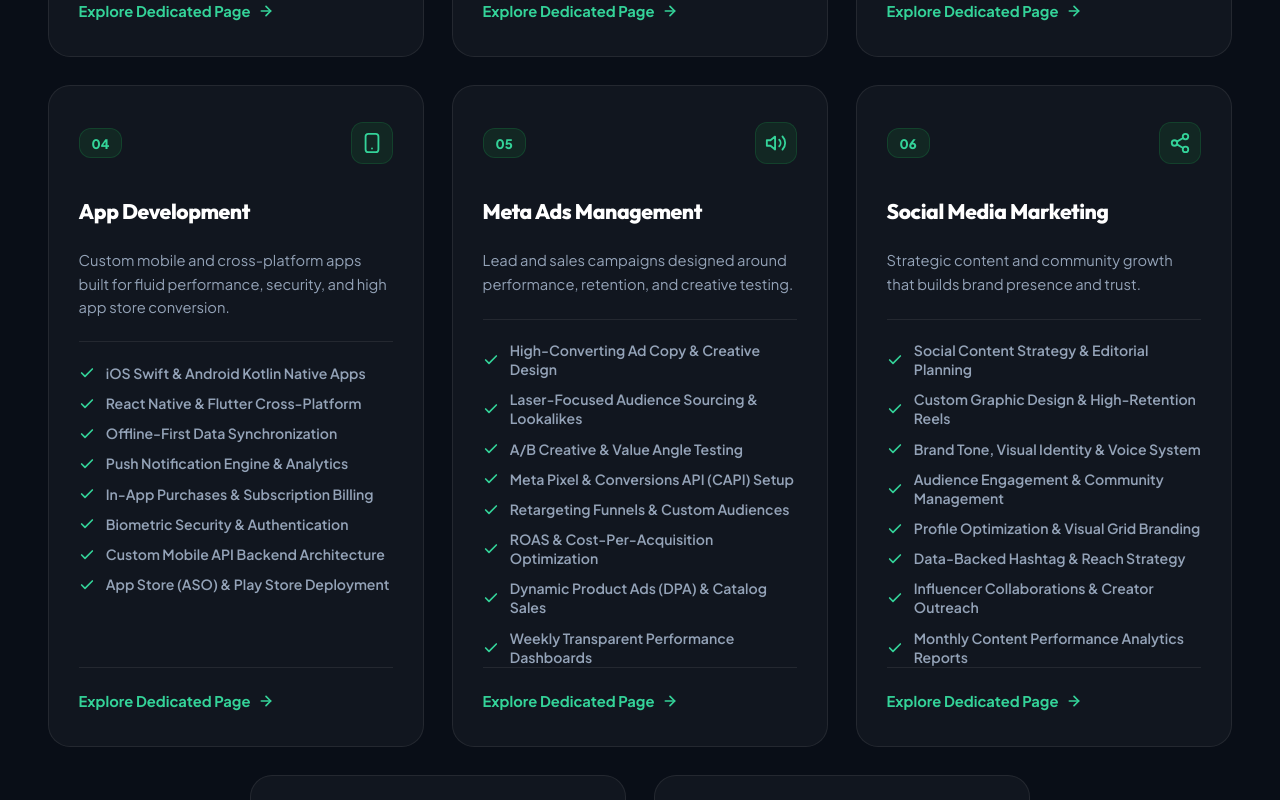
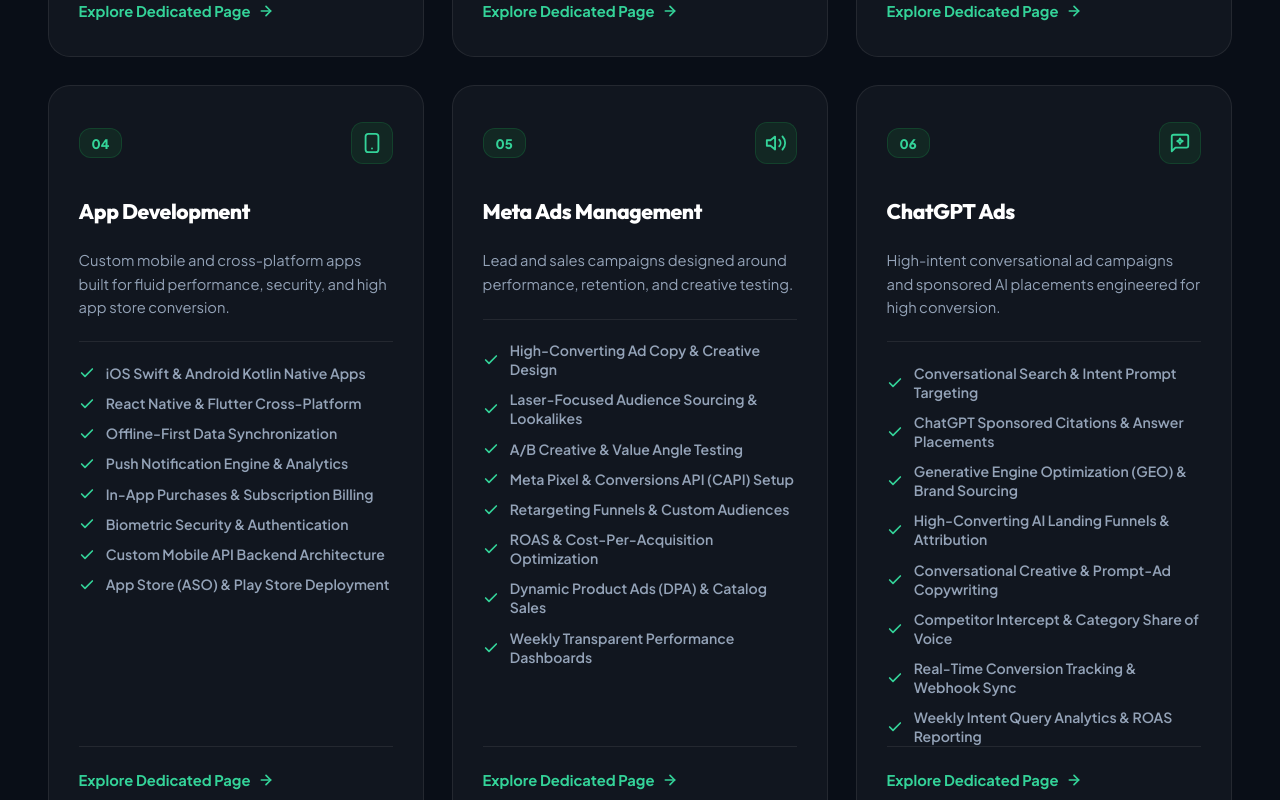
Before and after one commit to viralgajera07/korvex, a React (Vite) app: page / in a window 1280 px wide. Shown: the part 1940-2740 px from the top of the page. Built offline with nearby package versions, Linux system fonts and the light colour scheme; the HTML template or start-up script is replaced by a standard one.

Commit message:
Updated code

```diff
--- a/src/components/ContactForm.jsx
+++ b/src/components/ContactForm.jsx
@@ -104,7 +104,9 @@
                   { value: 'E-commerce Store', label: 'E-commerce' },
                   { value: 'AI & ML Development', label: 'AI & ML Development' },
                   { value: 'App Development', label: 'App Development' },
-                  { value: 'Digital Marketing', label: 'Digital Marketing' },
+                  { value: 'Meta Ads Management', label: 'Meta Ads Management' },
+                  { value: 'ChatGPT Ads', label: 'ChatGPT Ads' },
+                  { value: 'Social Media Marketing', label: 'Social Media Marketing' },
                   { value: 'Full Scale Growth Funnel', label: 'Both' },
                 ]}
                 value={formData.service}
--- a/src/components/Footer.jsx
+++ b/src/components/Footer.jsx
@@ -34,6 +34,7 @@
             <li><Link to="/services/ai-ml-development">AI &amp; ML Development</Link></li>
             <li><Link to="/services/app-development">App Development</Link></li>
             <li><Link to="/services/meta-ads-management">Meta Ads Management</Link></li>
+            <li><Link to="/services/chatgpt-ads">ChatGPT Ads</Link></li>
             <li><Link to="/services/social-media-marketing">Social Media Marketing</Link></li>
             <li><Link to="/services/analytics-maintenance">Analytics &amp; Maintenance</Link></li>
             <li><Link to="/services/growth-strategy">Growth Strategy</Link></li>
--- a/src/components/ServiceIcon.jsx
+++ b/src/components/ServiceIcon.jsx
@@ -53,6 +53,13 @@
           <path d="M19.07 4.93a10 10 0 0 1 0 14.14"></path>
         </svg>
       );
+    case 'chatgpt-ads':
+      return (
+        <svg className={className} width={width} height={height} viewBox="0 0 24 24" fill="none" stroke="currentColor" strokeWidth="2" strokeLinecap="round" strokeLinejoin="round">
+          <path d="M21 15a2 2 0 0 1-2 2H7l-4 4V5a2 2 0 0 1 2-2h14a2 2 0 0 1 2 2z"></path>
+          <path d="M12 7l1 2 2 1-2 1-1 2-1-2-2-1 2-1 1-2z"></path>
+        </svg>
+      );
     case 'social-media-marketing':
     case 'social-marketing':
       return (
--- a/src/data/servicesData.js
+++ b/src/data/servicesData.js
@@ -180,9 +180,45 @@
     ]
   },
   {
+    slug: 'chatgpt-ads',
+    id: 'chatgpt-ads',
+    number: '06',
+    icon: '💬',
+    title: 'ChatGPT Ads',
+    heroTitle: 'Conversational AI Advertising & High-Intent ChatGPT Sponsored Placements',
+    tagline: 'Position your brand directly inside AI search queries and high-intent buyer conversations on ChatGPT.',
+    description: 'High-intent conversational ad campaigns and sponsored AI placements engineered for high conversion.',
+    fullDescription: 'Be the answer when your target buyers ask ChatGPT for recommendations. KORVEX manages end-to-end ChatGPT advertising and generative AI search campaigns—engineering high-intent prompt targeting, sponsored answer placements, multi-touch attribution, and conversational funnels that convert AI discovery into profitable revenue.',
+    bullets: [
+      'Conversational Search & Intent Prompt Targeting',
+      'ChatGPT Sponsored Citations & Answer Placements',
+      'Generative Engine Optimization (GEO) & Brand Sourcing',
+      'High-Converting AI Landing Funnels & Attribution',
+      'Conversational Creative & Prompt-Ad Copywriting',
+      'Competitor Intercept & Category Share of Voice',
+      'Real-Time Conversion Tracking & Webhook Sync',
+      'Weekly Intent Query Analytics & ROAS Reporting'
+    ],
+    benefits: [
+      { title: 'Peak Buyer Intent', desc: 'Engage qualified prospects at the exact moment they ask AI for product and service recommendations.' },
+      { title: 'First-Mover Market Advantage', desc: 'Secure category dominance in emerging AI search channels before competitors bid up acquisition costs.' },
+      { title: 'Closed-Loop Conversion Attribution', desc: 'Seamless tracking connecting conversational AI referral traffic directly to CRM leads, sales, and ROAS.' }
+    ],
+    processSteps: [
+      { step: '01', title: 'Prompt & Intent Discovery', desc: 'Auditing conversational search queries, commercial prompts, and category positioning across generative AI models.' },
+      { step: '02', title: 'Ad Strategy & Funnel Mapping', desc: 'Drafting conversational sponsored placements, context-rich ad copy, and high-converting landing paths.' },
+      { step: '03', title: 'Campaign Setup & Launch', desc: 'Configuring targeting parameters, tracking webhooks, server-side pixels, and deploying AI ad placements.' },
+      { step: '04', title: 'Attribution & Scale', desc: 'Analyzing prompt-level attribution data, refining answer citations, and scaling high-performing conversion funnels.' }
+    ],
+    faqs: [
+      { q: 'How do ChatGPT Ads work?', a: 'ChatGPT and generative AI search engines display sponsored recommendations, cited sources, and contextually relevant brand placements when users ask questions with commercial or problem-solving intent.' },
+      { q: 'How do you measure conversions from ChatGPT ads?', a: 'We implement custom UTM tracking parameters, server-side attribution, and CRM webhook integrations to trace conversions directly from AI referral traffic to closed sales.' }
+    ]
+  },
+  {
     slug: 'social-media-marketing',
     id: 'social-marketing',
-    number: '06',
+    number: '07',
     icon: '📲',
     title: 'Social Media Marketing',
     heroTitle: 'Strategic Brand Presence & Community Engagement That Drives Trust',
@@ -218,7 +254,7 @@
   {
     slug: 'analytics-maintenance',
     id: 'analytics-maint',
-    number: '07',
+    number: '08',
     icon: '📊',
     title: 'Analytics & Maintenance',
     heroTitle: 'Continuous Performance Monitoring, Security & Growth Maintenance',
@@ -254,7 +290,7 @@
   {
     slug: 'growth-strategy',
     id: 'growth-strat',
-    number: '08',
+    number: '09',
     icon: '🚀',
     title: 'Growth Strategy',
     heroTitle: 'Data-Backed Growth Roadmaps to Scale Revenue & Maximize LTV',
--- a/src/pages/Contact.jsx
+++ b/src/pages/Contact.jsx
@@ -15,7 +15,9 @@
     { value: 'ecom', label: 'E-Commerce Store' },
     { value: 'aiml', label: 'AI & ML Development' },
     { value: 'app', label: 'App Development' },
-    { value: 'ads', label: 'Meta & Google Ads' },
+    { value: 'ads', label: 'Meta Ads Management' },
+    { value: 'chatgpt-ads', label: 'ChatGPT Ads' },
+    { value: 'social', label: 'Social Media Marketing' },
     { value: 'all', label: 'Full Scale Growth Funnel' },
   ];
 
```
Also changed, not shown: 1 other file (tests, documents, lock files or other folders).
